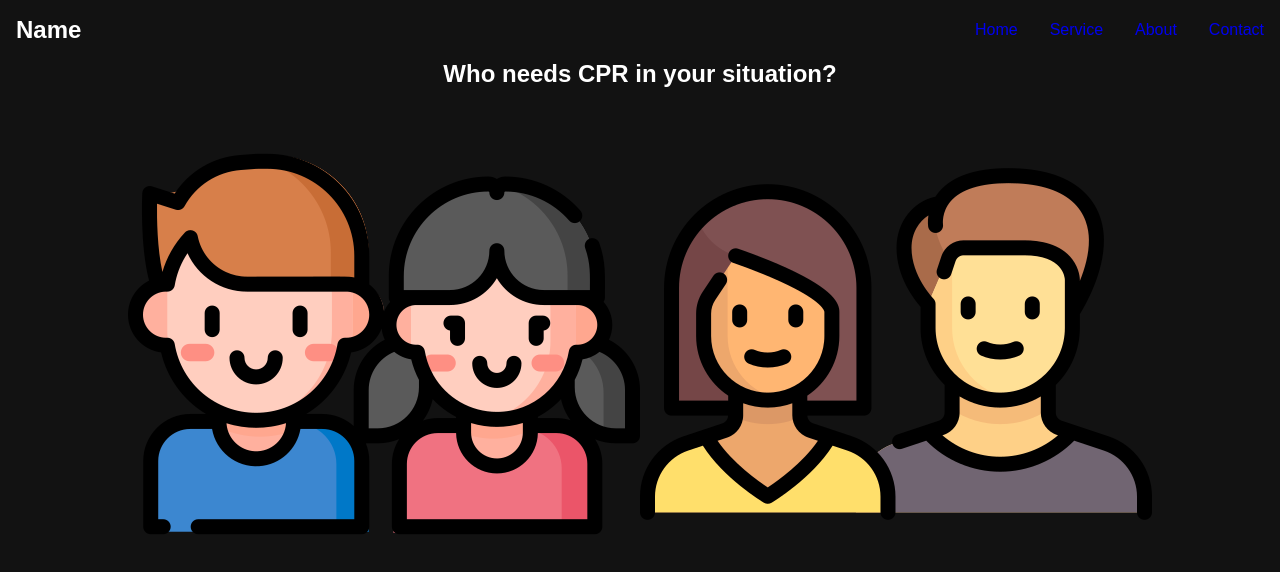
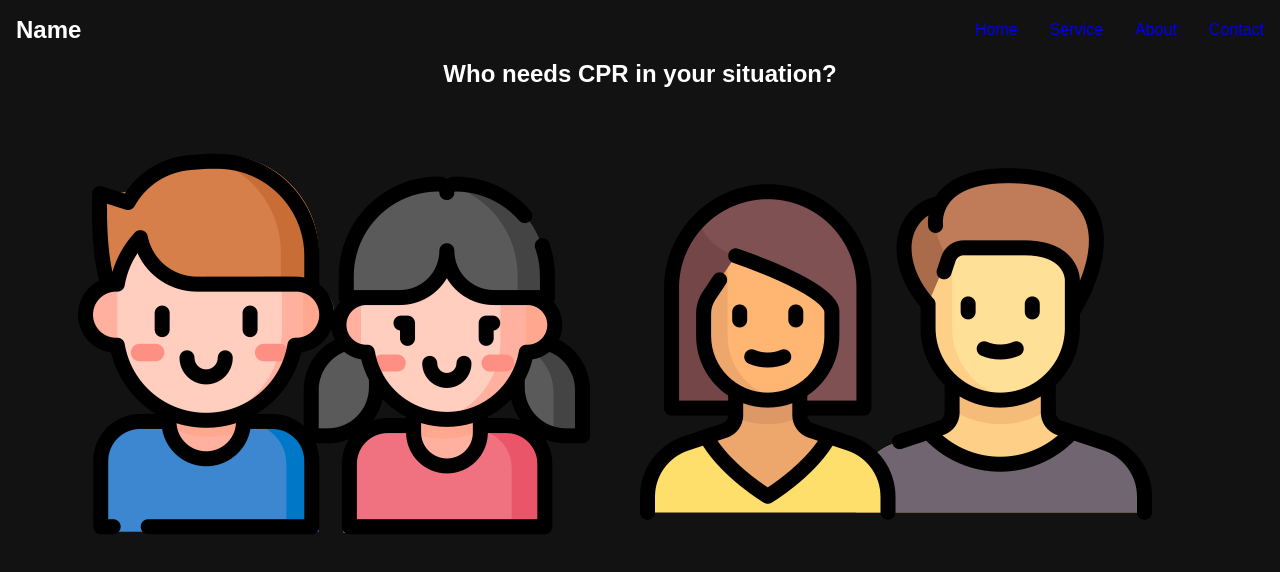
Before and after one commit to HackEDBetaTeam2023/CPR_Tutorial_HackED_Beta, a React (Create React App) app in the folder website/: page / in a window 1280 px wide. Shown: the top 572 px of the page. Built offline with nearby package versions, Linux system fonts and the light colour scheme.

Commit message:
Change img margin

```diff
--- a/website/src/App.css
+++ b/website/src/App.css
@@ -51,6 +51,7 @@ a:hover {
 
 img {
   width: 40%;
+  margin-right: 50px;
   height: auto;
 }
 
```
